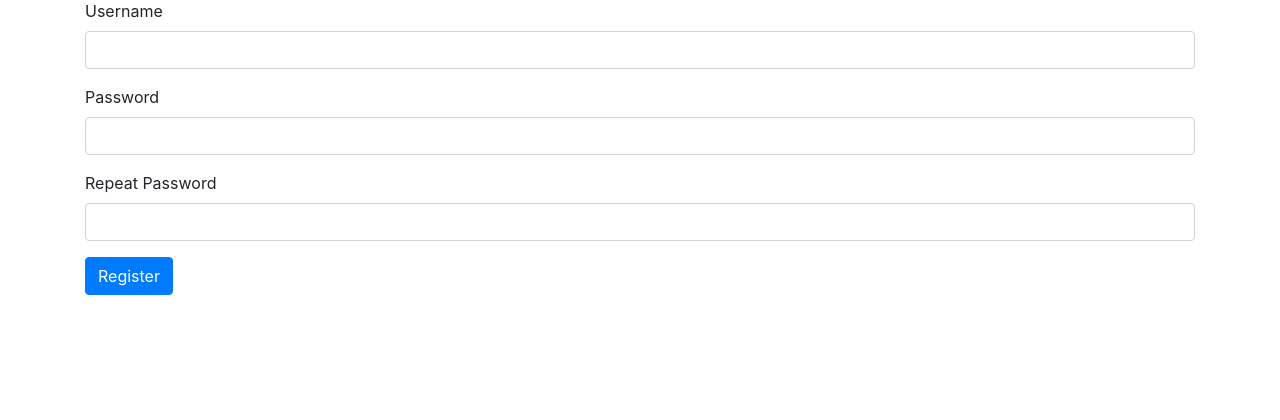
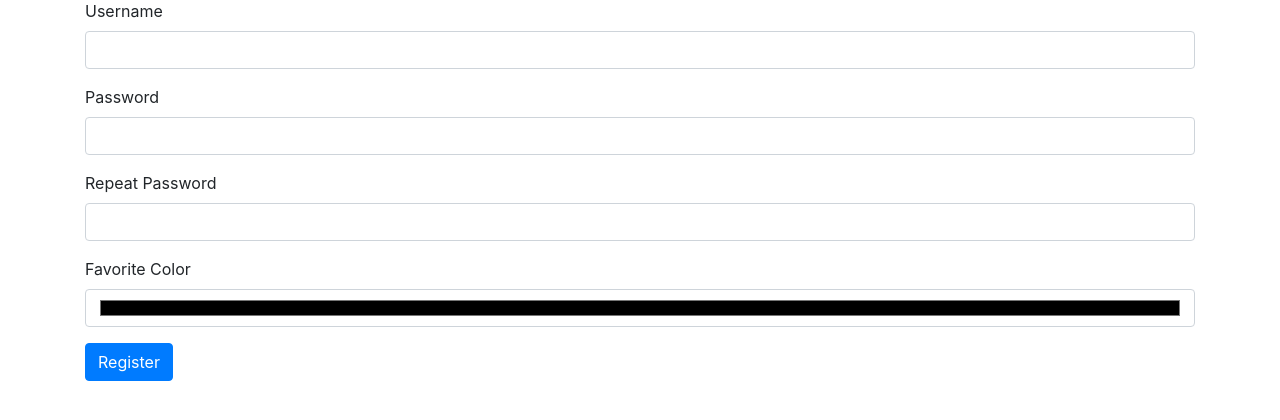
Before and after one commit to nrebel/shift-scheduler, a Flask app: page /register in a window 1280 px wide. Shown: the part 231-651 px from the top of the page. Run offline with Flask 3, Linux system fonts and the light colour scheme; some libraries are stand-ins or nearby versions.

Commit message:
very nice verison

```diff
--- a/app/forms.py
+++ b/app/forms.py
@@ -1,6 +1,8 @@
 from flask_wtf import FlaskForm
 from wtforms import SelectField, BooleanField, StringField, PasswordField, SubmitField, IntegerField, SelectMultipleField, widgets, HiddenField
-from wtforms.validators import DataRequired, Length, EqualTo, ValidationError, NumberRange
+from wtforms.validators import  DataRequired, Length, EqualTo, ValidationError, NumberRange
+from wtforms.fields import ColorField  # Import ColorField for HTML5 color input
+
 from .models import User
 import datetime  # Ensure you have this import
 
@@ -15,6 +17,8 @@ class RegistrationForm(FlaskForm):
     password = PasswordField('Password', validators=[DataRequired()])
     password2 = PasswordField(
         'Repeat Password', validators=[DataRequired(), EqualTo('password')])
+    color = ColorField('Favorite Color', validators=[DataRequired()], default='#000000')
+
     submit = SubmitField('Register')
 
     def validate_username(self, username):
@@ -24,7 +28,7 @@ class RegistrationForm(FlaskForm):
 
 class ShiftPreferenceForm(FlaskForm):
     min_shifts = IntegerField('Minimum Shifts', validators=[DataRequired(), NumberRange(min=0, max=31)],default=0)
-    max_shifts = IntegerField('Maximum Shifts', validators=[DataRequired(), NumberRange(min=0, max=31)],default=5)
+    max_shifts = IntegerField('Maximum Shifts', validators=[DataRequired(), NumberRange(min=0, max=31)],default=31)
     month = IntegerField('Month', validators=[DataRequired()], default=datetime.datetime.now().month)
     year = IntegerField('Year', validators=[DataRequired()], default=datetime.datetime.now().year)
     selected_days = HiddenField('selectedDates')  # Captures the comma-separated list of selected dates
--- a/app/models.py
+++ b/app/models.py
@@ -13,6 +13,7 @@ class User(UserMixin, db.Model):
     id = Column(Integer, primary_key=True)
     username = Column(String(100), unique=True, nullable=False)
     password_hash = Column(String(200))
+    color = Column(String(50), unique=True)  # Added field for color
 
     def set_password(self, password):
         self.password_hash = generate_password_hash(password)
--- a/app/routes.py
+++ b/app/routes.py
@@ -49,12 +49,17 @@ def register():
         return redirect(url_for('index'))
     form = RegistrationForm()
     if form.validate_on_submit():
-        user = User(username=form.username.data)
+        user = User(username=form.username.data, color=form.color.data)
         user.set_password(form.password.data)
         db.session.add(user)
-        db.session.commit()
-        flash('Congratulations, you are now a registered user!')
-        return redirect(url_for('login'))
+        try:
+            db.session.commit()
+            flash('Congratulations, you are now a registered user!')
+            return redirect(url_for('login'))
+        except Exception as e:
+            db.session.rollback()
+            flash('This color is already in use. Please choose a different one.', 'error')
+            return redirect(url_for('register'))
     return render_template('register.html', title='Register', form=form)
 
 @app.route('/schedule', methods=['GET', 'POST'])
@@ -210,9 +215,12 @@ def fetch_user_schedule():
                 if getattr(user_shifts, f'day_{day}', False):
                     days.append(f"{year}-{str(month).zfill(2)}-{str(day).zfill(2)}")
 
-        print(f"dates: {days}.")
+        user = User.query.filter_by(username=user_name).one()
+        color = user.color
 
-        return jsonify({'dates': days})
+        print(f"dates: {days}. color: {color}.")
+
+        return jsonify({'dates': days, 'color': color})
     except Exception as e:
         return jsonify({'error': str(e)}), 400
 
@@ -232,7 +240,9 @@ def fetch_all_users_schedules():
                  for i in range(1, 32)
                  if getattr(user_shifts, f'day_{i}', False)]
         if dates:
-            results.append({'username': user_shifts.username, 'dates': dates})
+            user = User.query.filter_by(username=user_shifts.username).one()
+            color = user.color
+            results.append({'username': user_shifts.username, 'dates': dates, 'color': color})
 
     return jsonify(results)
 
@@ -255,8 +265,9 @@ def generate_schedule():
     num_users = len(all_user_preferences)
 
     # Generate distinct colors
-    colors = generate_distinct_colors(num_users)
-    user_colors = {user.username: colors[i % num_users] for i, user in enumerate(all_user_preferences)}
+    #colors = generate_distinct_colors(num_users)
+    user_colors = {user.username: User.query.filter_by(username=user.username).one().color for user in all_user_preferences}
+    print(f"user_colors: ", user_colors)
 
     # Problem setup
     prob = pl.LpProblem("Shift_Scheduling", pl.LpMinimize)
--- a/app/templates/register.html
+++ b/app/templates/register.html
@@ -28,6 +28,13 @@
         {% endfor %}
     </div>
     <div class="form-group">
+        {{ form.color.label(class="form-control-label") }}
+        {{ form.color(class="form-control", id="colorPicker") }}
+        {% for error in form.color.errors %}
+        <span class="text-danger">{{ error }}</span>
+        {% endfor %}
+    </div>
+    <div class="form-group">
         {{ form.submit(class="btn btn-primary") }}
     </div>
 </form>
```
